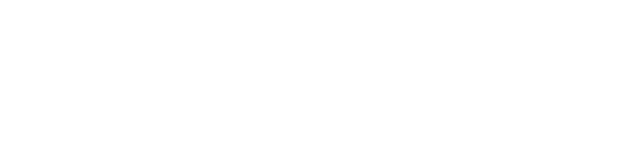
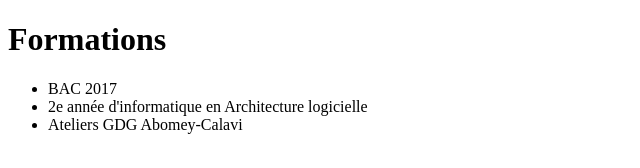
Before and after one commit to Neladan/git-mon-cv, a plain HTML site: page index.html in a window 1280 px wide. Shown: the whole page, without its empty margins (0-640 px from the left). Drawn offline with Linux system fonts and the light colour scheme.

Commit message:
mise en place de la section formations

```diff
--- a/index.html
+++ b/index.html
@@ -6,6 +6,13 @@
     <link rel="stylesheet" href="style.css">
 </head>
 <body>
-
+    <h1>Formations</h1>
+    <p>
+        <ul>
+            <li>BAC 2017</li>
+            <li>2e année d'informatique en Architecture logicielle</li>
+            <li>Ateliers GDG Abomey-Calavi</li>
+        </ul>
+    </p>
 </body>
 </html>
```
